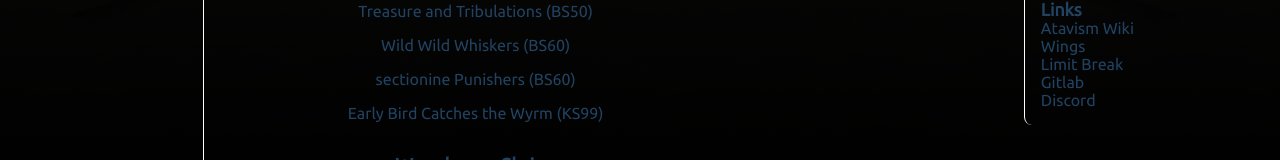
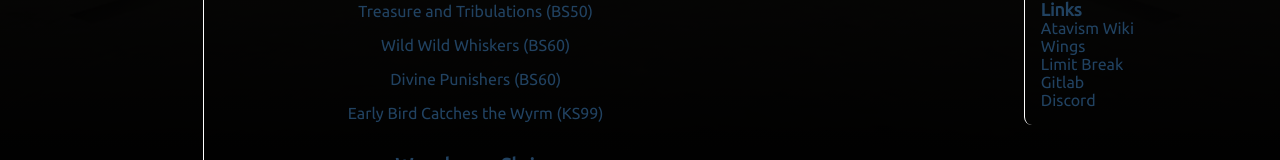
Before and after one commit to Grahf0085/atavism-react, a React app: page /working in a window 1280 px wide. Shown: the part 611-771 px from the top of the page. Built offline with nearby package versions, Linux system fonts and the light colour scheme; no server answers.

Commit message:
fix stuff

```diff
--- a/src/components/Working.jsx
+++ b/src/components/Working.jsx
@@ -17,7 +17,7 @@ const Working = () => {
           <h2>Balgas Dais</h2>
           <p>Treasure and Tribulations (BS50)</p>
           <p>Wild Wild Whiskers (BS60)</p>
-          <p>sectionine Punishers (BS60)</p>
+          <p>Divine Punishers (BS60)</p>
           <p>Early Bird Catches the Wyrm (KS99)</p>
         </section>
         <section>
--- a/src/styles/adventurelist.css
+++ b/src/styles/adventurelist.css
@@ -29,7 +29,7 @@
 .adventurerColumns {
   display: grid;
   grid-template-rows: repeat(auto-fit, minmax(2rem, 1fr));
-  grid-template-columns: 1fr 1fr;
+  grid-template-columns: repeat(auto-fill, minmax(15rem, 1fr));
 }
 
 @media only screen and (max-width: 550px) {
--- a/src/styles/playersearch.css
+++ b/src/styles/playersearch.css
@@ -11,10 +11,6 @@
   max-width: 55%;
   display: grid;
   grid-template-rows: repeat(auto-fit, minmax(2rem, 1fr));
-}
-
-.adventurerColumns {
-  padding-left: 1.1rem;
 }
 
 .pagingButton {
@@ -33,7 +29,7 @@
 .adventurerColumns {
   display: grid;
   grid-template-rows: repeat(auto-fit, minmax(2rem, 1fr));
-  grid-template-columns: 1fr 1fr;
+  grid-template-columns: repeat(auto-fill, minmax(15rem, 1fr));
 }
 
 .searchForm {
```
